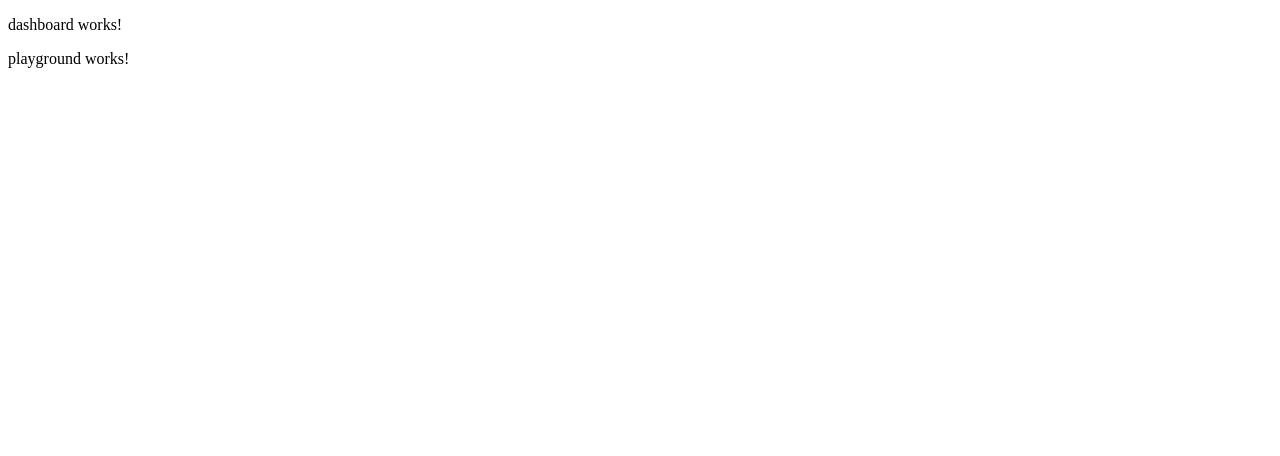
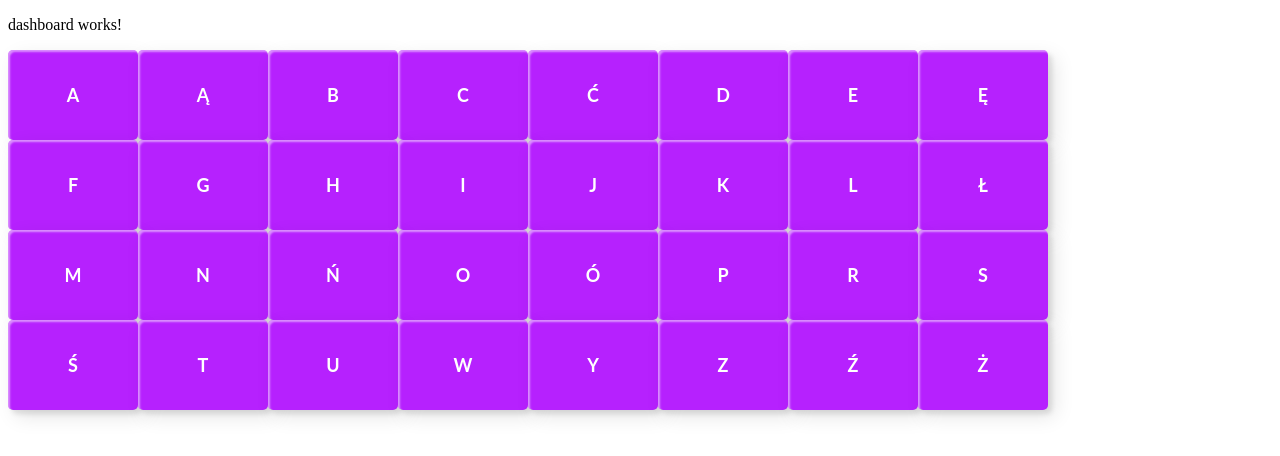
Before and after one commit to devLukaszMichalak/hangman, an Angular app: page / in a window 1280 px wide. Shown: the top 456 px of the page. Built offline with nearby package versions, Linux system fonts and the light colour scheme.

Commit message:
alphabet buttons

```diff
--- a/src/app/components/playground/playground.component.html
+++ b/src/app/components/playground/playground.component.html
@@ -1 +1,46 @@
-<p>playground works!</p>
+<div class="button-grid">
+  <div class="button-row">
+    <button>A</button>
+    <button>Ą</button>
+    <button>B</button>
+    <button>C</button>
+    <button>Ć</button>
+    <button>D</button>
+    <button>E</button>
+    <button>Ę</button>
+  </div>
+
+  <div class="button-row">
+    <button>F</button>
+    <button>G</button>
+    <button>H</button>
+    <button>I</button>
+    <button>J</button>
+    <button>K</button>
+    <button>L</button>
+    <button>Ł</button>
+  </div>
+
+  <div class="button-row">
+    <button>M</button>
+    <button>N</button>
+    <button>Ń</button>
+    <button>O</button>
+    <button>Ó</button>
+    <button>P</button>
+    <button>R</button>
+    <button>S</button>
+  </div>
+
+  <div class="button-row">
+    <button>Ś</button>
+    <button>T</button>
+    <button>U</button>
+    <button>W</button>
+    <button>Y</button>
+    <button>Z</button>
+    <button>Ź</button>
+    <button>Ż</button>
+  </div>
+
+</div>
--- a/src/app/components/playground/playground.component.scss
+++ b/src/app/components/playground/playground.component.scss
@@ -0,0 +1,58 @@
+.button-grid{
+  display: flex;
+  flex-direction: column;
+}
+
+.button-row{
+  display: flex;
+  flex-direction: row;
+}
+
+button{
+  text-align: center;
+  line-height: 0;
+  font-weight: bold;
+  font-size: large;
+  width: 130px;
+  height: 40px;
+  color: #fff;
+  border-radius: 5px;
+  padding: 45px 25px;
+  font-family: 'Lato', sans-serif;
+  cursor: pointer;
+  transition: all 0.3s ease;
+  position: relative;
+  display: inline-block;
+  box-shadow:inset 2px 2px 2px 0px rgba(255,255,255,.5),
+  7px 7px 20px 0px rgba(0,0,0,.1),
+  4px 4px 5px 0px rgba(0,0,0,.1);
+  outline: none;
+  background: #b621fe;
+  border: none;
+  z-index: 1;
+  &:after{
+    position: absolute;
+    content: "";
+    width: 0;
+    height: 100%;
+    top: 0;
+    right: 0;
+    z-index: -1;
+    background-color: #663dff;
+    border-radius: 5px;
+    box-shadow:inset 2px 2px 2px 0px rgba(255,255,255,.5),
+    7px 7px 20px 0px rgba(0,0,0,.1),
+    4px 4px 5px 0px rgba(0,0,0,.1);
+    transition: all 0.3s ease;
+  }
+  &:hover{
+    color: #fff;
+  }
+  &:hover:after{
+    left: 0;
+    width: 100%;
+  }
+  &:active{
+    top: 2px;
+  }
+}
```
